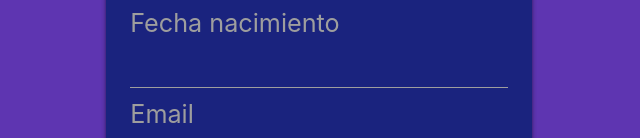
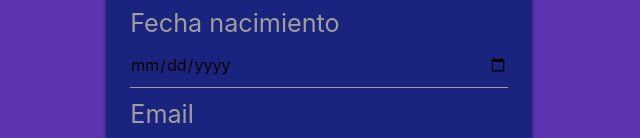
Before and after one commit to MiguelOquendoRincon/TalleresWeb, a plain HTML site: page Taller7/Registro.html in a window 1280 px wide. Shown: the part 418-556 px from the top of the page, without its empty margins (321-961 px from the left). Drawn offline with Linux system fonts and the light colour scheme; no server answers.

Commit message:
Taller 7 listo

```diff
--- a/Taller7/Registro.html
+++ b/Taller7/Registro.html
@@ -21,7 +21,7 @@
 				<label class="flow-text">Usuario</label>
 				<input type="text" id="usuario" placeholder="Usuario">
 				<label class="flow-text">Fecha nacimiento</label>
-				<input type="text" class="datepicker">
+				<input type="date" class="datepicker">
 				<label class="flow-text">Email</label>
 				<input type="text" id="email" placeholder="Email">
 				<label class="flow-text">Telefono</label>
```
